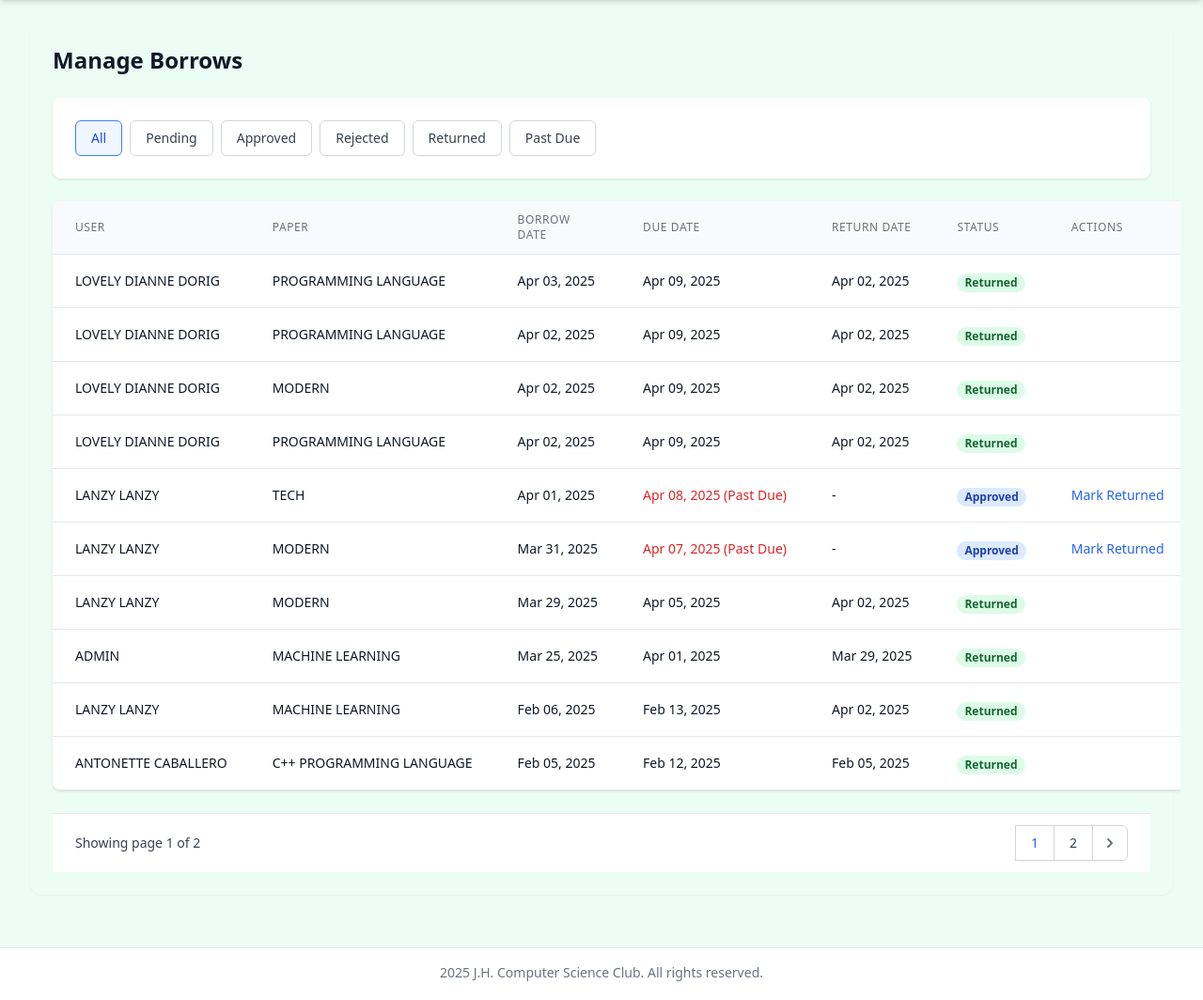
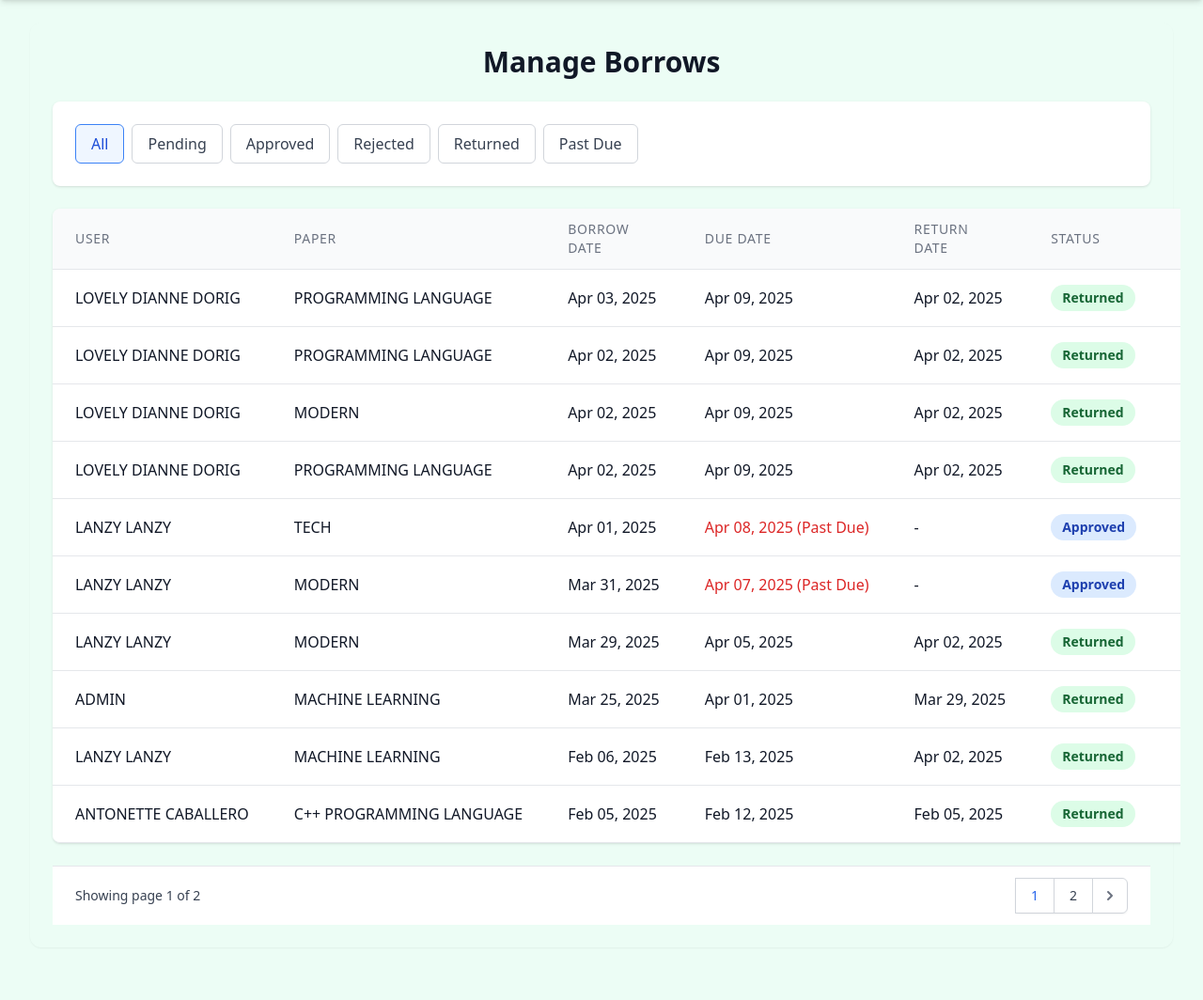
Before and after one commit to lanzy-lanzy/digitalhubv2, a Django app: page /accounts/admin/borrows/ in a window 1280 px wide. Shown: the part 81-1145 px from the top of the page at 94% size. Run offline with Django 5.2, Linux system fonts and the light colour scheme; a user stored in the database is signed in; data comes from the database, SQL or seed files in the repository; some libraries are stand-ins or nearby versions.

Commit message:
Increase font sizes in manage_borrows.html for better readability

```diff
--- a/scholar/templates/scholar/admin/manage_borrows.html
+++ b/scholar/templates/scholar/admin/manage_borrows.html
@@ -3,34 +3,34 @@
 
 {% block content %}
 <div class="space-y-6">
-    <h2 class="text-2xl font-semibold text-gray-900">Manage Borrows</h2>
+    <h2 class="text-3xl font-bold text-gray-900 text-center mb-6">Manage Borrows</h2>
 
     <!-- Status Filter -->
     <div class="bg-white shadow rounded-lg">
         <div class="px-4 py-5 sm:p-6">
             <div class="flex space-x-2">
                 <a href="{% url 'manage_borrows' %}"
-                   class="inline-flex items-center px-4 py-2 border rounded-md text-sm font-medium {% if not status_filter %}bg-blue-50 border-blue-500 text-blue-700{% else %}border-gray-300 text-gray-700 bg-white hover:bg-gray-50{% endif %}">
+                   class="inline-flex items-center px-4 py-2 border rounded-md text-base font-medium {% if not status_filter %}bg-blue-50 border-blue-500 text-blue-700{% else %}border-gray-300 text-gray-700 bg-white hover:bg-gray-50{% endif %}">
                     All
                 </a>
                 <a href="?status=pending"
-                   class="inline-flex items-center px-4 py-2 border rounded-md text-sm font-medium {% if status_filter == 'pending' %}bg-blue-50 border-blue-500 text-blue-700{% else %}border-gray-300 text-gray-700 bg-white hover:bg-gray-50{% endif %}">
+                   class="inline-flex items-center px-4 py-2 border rounded-md text-base font-medium {% if status_filter == 'pending' %}bg-blue-50 border-blue-500 text-blue-700{% else %}border-gray-300 text-gray-700 bg-white hover:bg-gray-50{% endif %}">
                     Pending
                 </a>
                 <a href="?status=approved"
-                   class="inline-flex items-center px-4 py-2 border rounded-md text-sm font-medium {% if status_filter == 'approved' %}bg-blue-50 border-blue-500 text-blue-700{% else %}border-gray-300 text-gray-700 bg-white hover:bg-gray-50{% endif %}">
+                   class="inline-flex items-center px-4 py-2 border rounded-md text-base font-medium {% if status_filter == 'approved' %}bg-blue-50 border-blue-500 text-blue-700{% else %}border-gray-300 text-gray-700 bg-white hover:bg-gray-50{% endif %}">
                     Approved
                 </a>
                 <a href="?status=rejected"
-                   class="inline-flex items-center px-4 py-2 border rounded-md text-sm font-medium {% if status_filter == 'rejected' %}bg-blue-50 border-blue-500 text-blue-700{% else %}border-gray-300 text-gray-700 bg-white hover:bg-gray-50{% endif %}">
+                   class="inline-flex items-center px-4 py-2 border rounded-md text-base font-medium {% if status_filter == 'rejected' %}bg-blue-50 border-blue-500 text-blue-700{% else %}border-gray-300 text-gray-700 bg-white hover:bg-gray-50{% endif %}">
                     Rejected
                 </a>
                 <a href="?status=returned"
-                   class="inline-flex items-center px-4 py-2 border rounded-md text-sm font-medium {% if status_filter == 'returned' %}bg-blue-50 border-blue-500 text-blue-700{% else %}border-gray-300 text-gray-700 bg-white hover:bg-gray-50{% endif %}">
+                   class="inline-flex items-center px-4 py-2 border rounded-md text-base font-medium {% if status_filter == 'returned' %}bg-blue-50 border-blue-500 text-blue-700{% else %}border-gray-300 text-gray-700 bg-white hover:bg-gray-50{% endif %}">
                     Returned
                 </a>
                 <a href="?status=past_due"
-                   class="inline-flex items-center px-4 py-2 border rounded-md text-sm font-medium {% if status_filter == 'past_due' %}bg-red-50 border-red-500 text-red-700{% else %}border-gray-300 text-gray-700 bg-white hover:bg-gray-50{% endif %}">
+                   class="inline-flex items-center px-4 py-2 border rounded-md text-base font-medium {% if status_filter == 'past_due' %}bg-red-50 border-red-500 text-red-700{% else %}border-gray-300 text-gray-700 bg-white hover:bg-gray-50{% endif %}">
                     Past Due
                 </a>
             </div>
@@ -45,72 +45,72 @@
                     <table class="min-w-full divide-y divide-gray-200">
                         <thead class="bg-gray-50">
                             <tr>
-                                <th scope="col" class="px-6 py-3 text-left text-xs font-medium text-gray-500 uppercase tracking-wider">User</th>
-                                <th scope="col" class="px-6 py-3 text-left text-xs font-medium text-gray-500 uppercase tracking-wider">Paper</th>
-                                <th scope="col" class="px-6 py-3 text-left text-xs font-medium text-gray-500 uppercase tracking-wider">Borrow Date</th>
-                                <th scope="col" class="px-6 py-3 text-left text-xs font-medium text-gray-500 uppercase tracking-wider">Due Date</th>
-                                <th scope="col" class="px-6 py-3 text-left text-xs font-medium text-gray-500 uppercase tracking-wider">Return Date</th>
-                                <th scope="col" class="px-6 py-3 text-left text-xs font-medium text-gray-500 uppercase tracking-wider">Status</th>
-                                <th scope="col" class="px-6 py-3 text-left text-xs font-medium text-gray-500 uppercase tracking-wider">Actions</th>
+                                <th scope="col" class="px-6 py-3 text-left text-sm font-medium text-gray-500 uppercase tracking-wider">User</th>
+                                <th scope="col" class="px-6 py-3 text-left text-sm font-medium text-gray-500 uppercase tracking-wider">Paper</th>
+                                <th scope="col" class="px-6 py-3 text-left text-sm font-medium text-gray-500 uppercase tracking-wider">Borrow Date</th>
+                                <th scope="col" class="px-6 py-3 text-left text-sm font-medium text-gray-500 uppercase tracking-wider">Due Date</th>
+                                <th scope="col" class="px-6 py-3 text-left text-sm font-medium text-gray-500 uppercase tracking-wider">Return Date</th>
+                                <th scope="col" class="px-6 py-3 text-left text-sm font-medium text-gray-500 uppercase tracking-wider">Status</th>
+                                <th scope="col" class="px-6 py-3 text-left text-sm font-medium text-gray-500 uppercase tracking-wider">Actions</th>
                             </tr>
                         </thead>
                         <tbody class="bg-white divide-y divide-gray-200">
                             {% for borrow in page_obj %}
                                 <tr>
                                     <td class="px-6 py-4 whitespace-nowrap">
-                                        <div class="text-sm font-medium text-gray-900">{{ borrow.user.get_full_name|default:borrow.user.username|upper }}</div>
+                                        <div class="text-base font-medium text-gray-900">{{ borrow.user.get_full_name|default:borrow.user.username|upper }}</div>
                                     </td>
                                     <td class="px-6 py-4 whitespace-nowrap">
-                                        <div class="text-sm text-gray-900">{{ borrow.paper.title|upper }}</div>
+                                        <div class="text-base text-gray-900">{{ borrow.paper.title|upper }}</div>
                                     </td>
                                     <td class="px-6 py-4 whitespace-nowrap">
-                                        <div class="text-sm text-gray-900">{{ borrow.borrow_date|date:"M d, Y" }}</div>
+                                        <div class="text-base text-gray-900">{{ borrow.borrow_date|date:"M d, Y" }}</div>
                                     </td>
                                     <td class="px-6 py-4 whitespace-nowrap">
                                         {% if borrow.due_date %}
                                             {% now "Y-m-d" as today_date %}
                                             {% if borrow.due_date|date:"Y-m-d" < today_date and borrow.status == 'approved' and not borrow.is_returned %}
-                                                <div class="text-sm font-medium text-red-600">{{ borrow.due_date|date:"M d, Y" }} (Past Due)</div>
+                                                <div class="text-base font-medium text-red-600">{{ borrow.due_date|date:"M d, Y" }} (Past Due)</div>
                                             {% else %}
-                                                <div class="text-sm text-gray-900">{{ borrow.due_date|date:"M d, Y" }}</div>
+                                                <div class="text-base text-gray-900">{{ borrow.due_date|date:"M d, Y" }}</div>
                                             {% endif %}
                                         {% else %}
-                                            <div class="text-sm text-gray-500">-</div>
+                                            <div class="text-base text-gray-500">-</div>
                                         {% endif %}
                                     </td>
                                     <td class="px-6 py-4 whitespace-nowrap">
-                                        <div class="text-sm text-gray-900">{{ borrow.return_date|date:"M d, Y"|default:"-" }}</div>
+                                        <div class="text-base text-gray-900">{{ borrow.return_date|date:"M d, Y"|default:"-" }}</div>
                                     </td>
                                     <td class="px-6 py-4 whitespace-nowrap">
                                         {% if borrow.is_returned %}
-                                        <span class="px-2 inline-flex text-xs leading-5 font-semibold rounded-full bg-green-100 text-green-800">
+                                        <span class="px-3 py-1 inline-flex text-sm leading-5 font-semibold rounded-full bg-green-100 text-green-800">
                                             Returned
                                         </span>
                                         {% elif borrow.status == 'pending' %}
-                                        <span class="px-2 inline-flex text-xs leading-5 font-semibold rounded-full bg-yellow-100 text-yellow-800">
+                                        <span class="px-3 py-1 inline-flex text-sm leading-5 font-semibold rounded-full bg-yellow-100 text-yellow-800">
                                             Pending
                                         </span>
                                         {% elif borrow.status == 'approved' %}
-                                        <span class="px-2 inline-flex text-xs leading-5 font-semibold rounded-full bg-blue-100 text-blue-800">
+                                        <span class="px-3 py-1 inline-flex text-sm leading-5 font-semibold rounded-full bg-blue-100 text-blue-800">
                                             Approved
                                         </span>
                                         {% elif borrow.status == 'rejected' %}
-                                        <span class="px-2 inline-flex text-xs leading-5 font-semibold rounded-full bg-red-100 text-red-800">
+                                        <span class="px-3 py-1 inline-flex text-sm leading-5 font-semibold rounded-full bg-red-100 text-red-800">
                                             Rejected
                                         </span>
                                         {% endif %}
                                     </td>
-                                    <td class="px-6 py-4 whitespace-nowrap text-sm font-medium">
+                                    <td class="px-6 py-4 whitespace-nowrap text-base font-medium">
                                         {% if borrow.status == 'pending' %}
                                             <form method="post" action="{% url 'approve_borrow' borrow.id %}" class="inline">
                                                 {% csrf_token %}
-                                                <button type="submit" class="text-green-600 hover:text-green-900 mr-3">
+                                                <button type="submit" class="text-green-600 hover:text-green-900 mr-3 text-base">
                                                     <i class="fas fa-check"></i> Approve
                                                 </button>
                                             </form>
                                             <form method="post" action="{% url 'reject_borrow' borrow.id %}" class="inline">
                                                 {% csrf_token %}
-                                                <button type="submit" class="text-red-600 hover:text-red-900 mr-3">
+                                                <button type="submit" class="text-red-600 hover:text-red-900 mr-3 text-base">
                                                     <i class="fas fa-times"></i> Reject
                                                 </button>
                                             </form>
@@ -118,7 +118,7 @@
                                         {% if borrow.status == 'approved' and not borrow.is_returned %}
                                             <form method="post" action="{% url 'mark_returned' borrow.id %}" class="inline">
                                                 {% csrf_token %}
-                                                <button type="submit" class="text-blue-600 hover:text-blue-900 mr-3">
+                                                <button type="submit" class="text-blue-600 hover:text-blue-900 mr-3 text-base">
                                                     <i class="fas fa-check"></i> Mark Returned
                                                 </button>
                                             </form>
```
